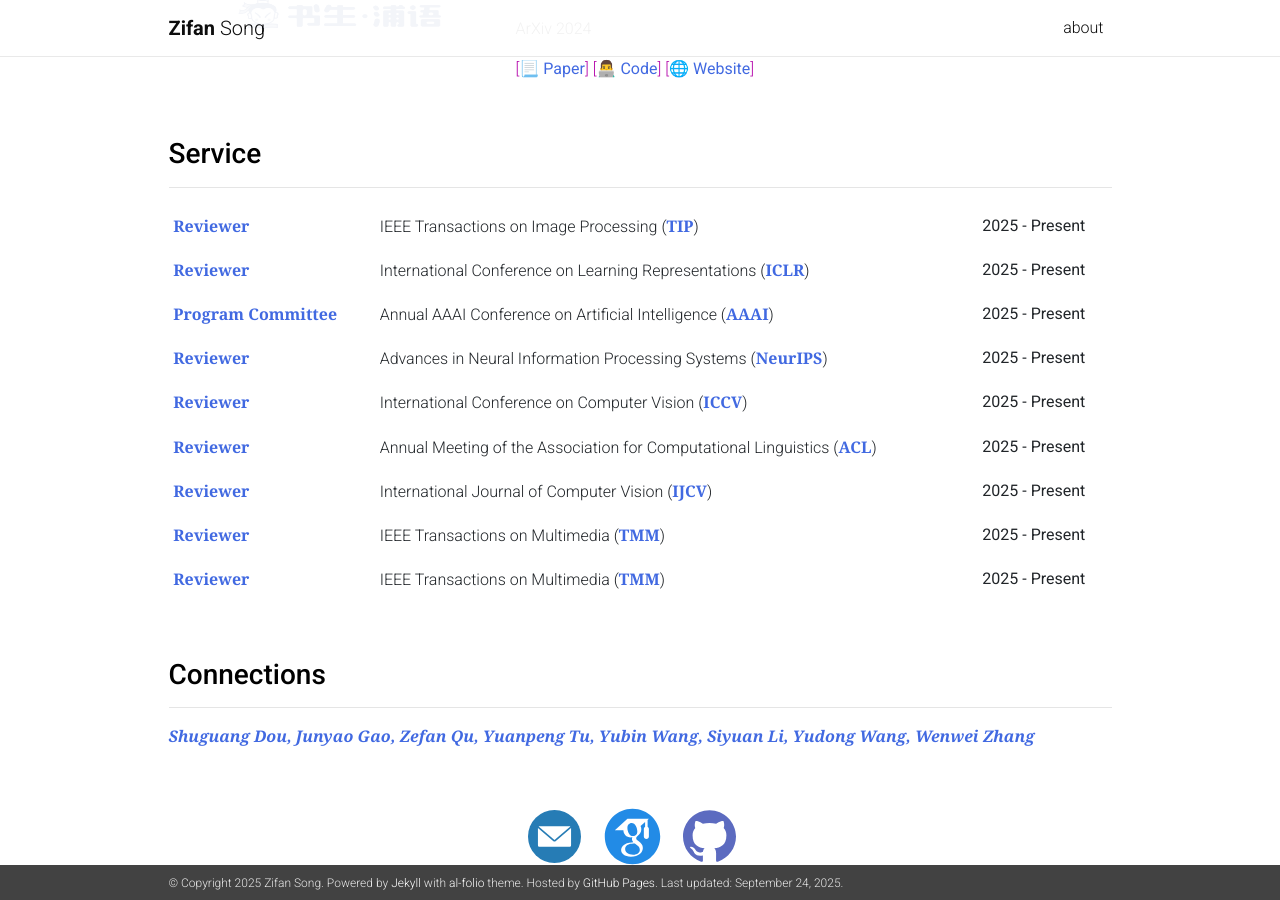
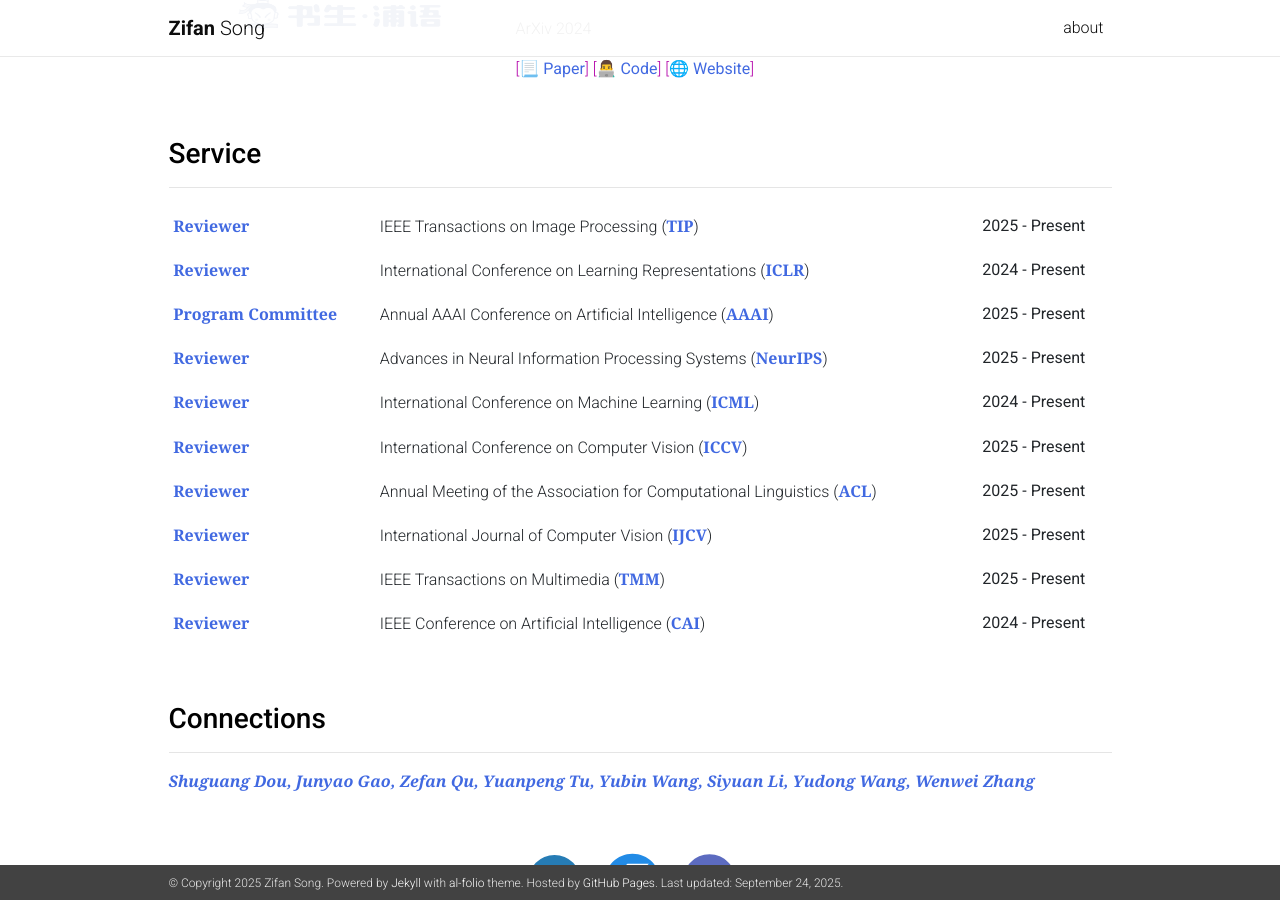
Before and after one commit to MatCaviar/MatCaviar.github.io, a Jekyll site: the page built from _pages/MatCaivar.md, in a window 1280 px wide and 900 px high, scrolled down 3017 px. Built offline with Jekyll 4.4.1, drawn with Linux system fonts in a browser that asks for light colours; nearby versions of some CDN libraries; a style sheet for code colours, icons or effects is not loaded.

Commit message:
Update MatCaivar.md

```diff
--- a/_pages/MatCaivar.md
+++ b/_pages/MatCaivar.md
@@ -206,7 +206,7 @@ ArXiv 2024
             <td>
                 <a class="news-title"><font size="3">International Conference on Learning Representations (<span style="font-weight: bold"><font face="Georgia" color="RoyalBlue"><B>ICLR</B></font></span>)</font></a>
             </td>
-            <th scope="row"><i></i><font size="3">2025 - Present</font></th>
+            <th scope="row"><i></i><font size="3">2024 - Present</font></th>
           </tr>
           <tr>
             <th scope="row"><span style="font-weight: bold"><font face="Georgia" color="RoyalBlue" size="3"><B>Program Committee</B></font></span></th>
@@ -221,6 +221,13 @@ ArXiv 2024
                 <a class="news-title"><font size="3">Advances in Neural Information Processing Systems (<span style="font-weight: bold"><font face="Georgia" color="RoyalBlue"><B>NeurIPS</B></font></span>)</font></a>
             </td>
             <th scope="row"><i></i><font size="3">2025 - Present</font></th>
+          </tr>
+          <tr>
+            <th scope="row"><span style="font-weight: bold"><font face="Georgia" color="RoyalBlue" size="3"><B>Reviewer</B></font></span></th>
+            <td>
+                <a class="news-title"><font size="3">International Conference on Machine Learning (<span style="font-weight: bold"><font face="Georgia" color="RoyalBlue"><B>ICML</B></font></span>)</font></a>
+            </td>
+            <th scope="row"><i></i><font size="3">2024 - Present</font></th>
           </tr>
           <tr>
             <th scope="row"><span style="font-weight: bold"><font face="Georgia" color="RoyalBlue" size="3"><B>Reviewer</B></font></span></th>
@@ -253,9 +260,9 @@ ArXiv 2024
           <tr>
             <th scope="row"><span style="font-weight: bold"><font face="Georgia" color="RoyalBlue" size="3"><B>Reviewer</B></font></span></th>
             <td>
-                <a class="news-title"><font size="3">IEEE Transactions on Multimedia (<span style="font-weight: bold"><font face="Georgia" color="RoyalBlue"><B>TMM</B></font></span>)</font></a>
+                <a class="news-title"><font size="3">IEEE Conference on Artificial Intelligence (<span style="font-weight: bold"><font face="Georgia" color="RoyalBlue"><B>CAI</B></font></span>)</font></a>
             </td>
-            <th scope="row"><i></i><font size="3">2025 - Present</font></th>
+            <th scope="row"><i></i><font size="3">2024 - Present</font></th>
           </tr>
         </table>
     </div>
```
